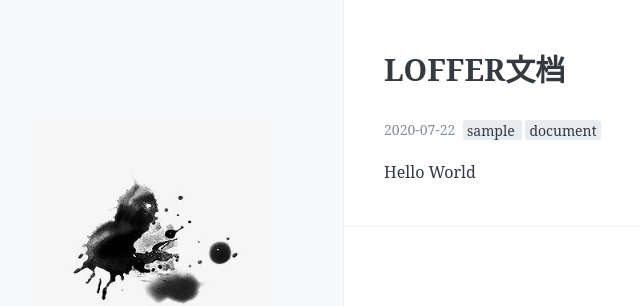
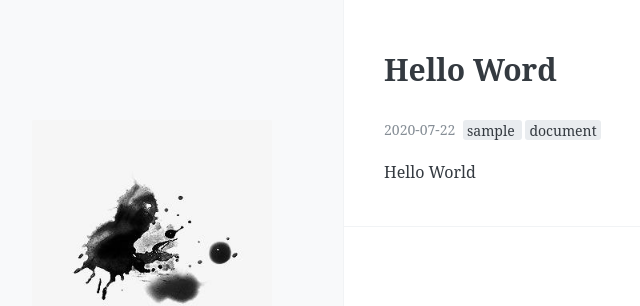
Before and after one commit to dddgithub/dddblog, a Jekyll site: the page built from _posts/2020-07-22-document.md, in a window 1280 px wide. Shown: the top 306 px of the page, without its empty margins (40-680 px from the left). Built offline with Jekyll 4.4.1, drawn with Linux system fonts in a browser that asks for light colours; nearby versions of some CDN libraries.

Commit message:
20200721

```diff
--- a/_posts/2020-07-22-document.md
+++ b/_posts/2020-07-22-document.md
@@ -1,6 +1,6 @@
 ---
 layout: post
-title: LOFFER文档
+title: Hello Word
 date: 2020-07-22
 Author: DDD
 categories:
```
